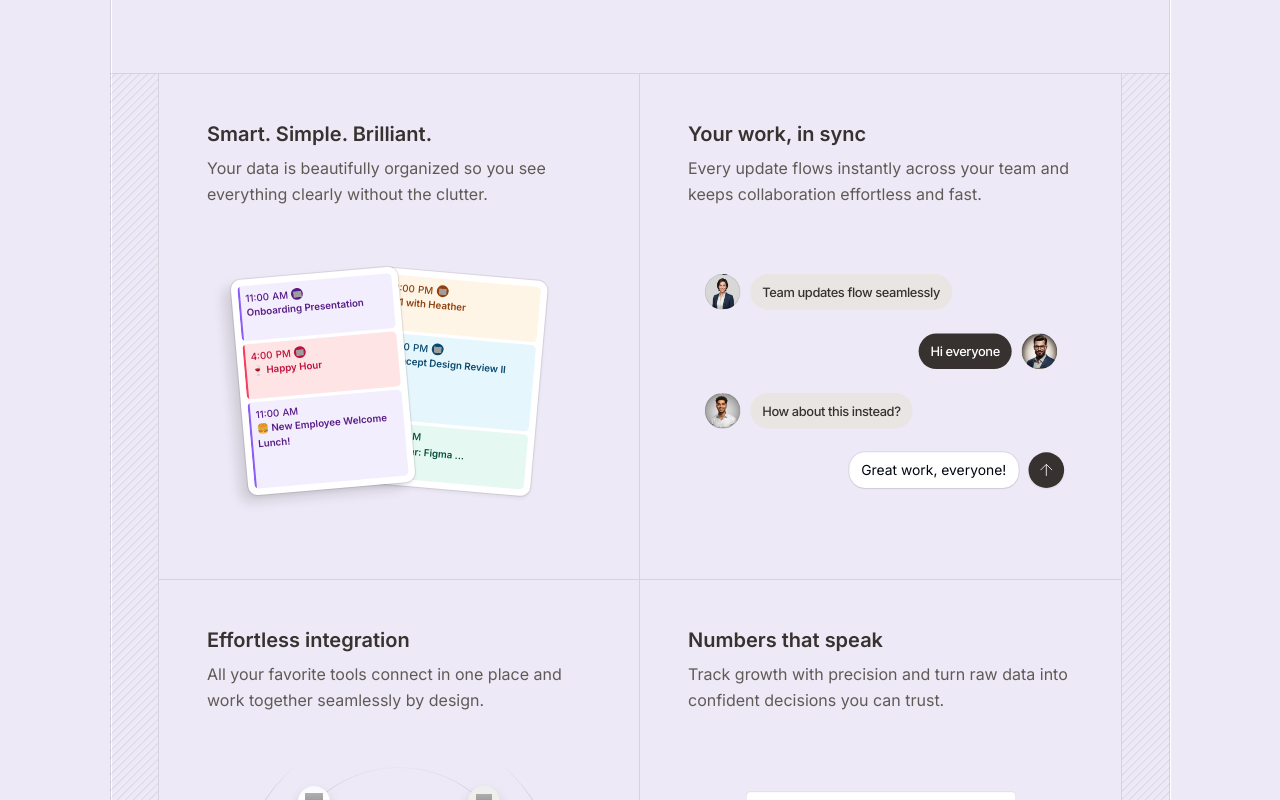
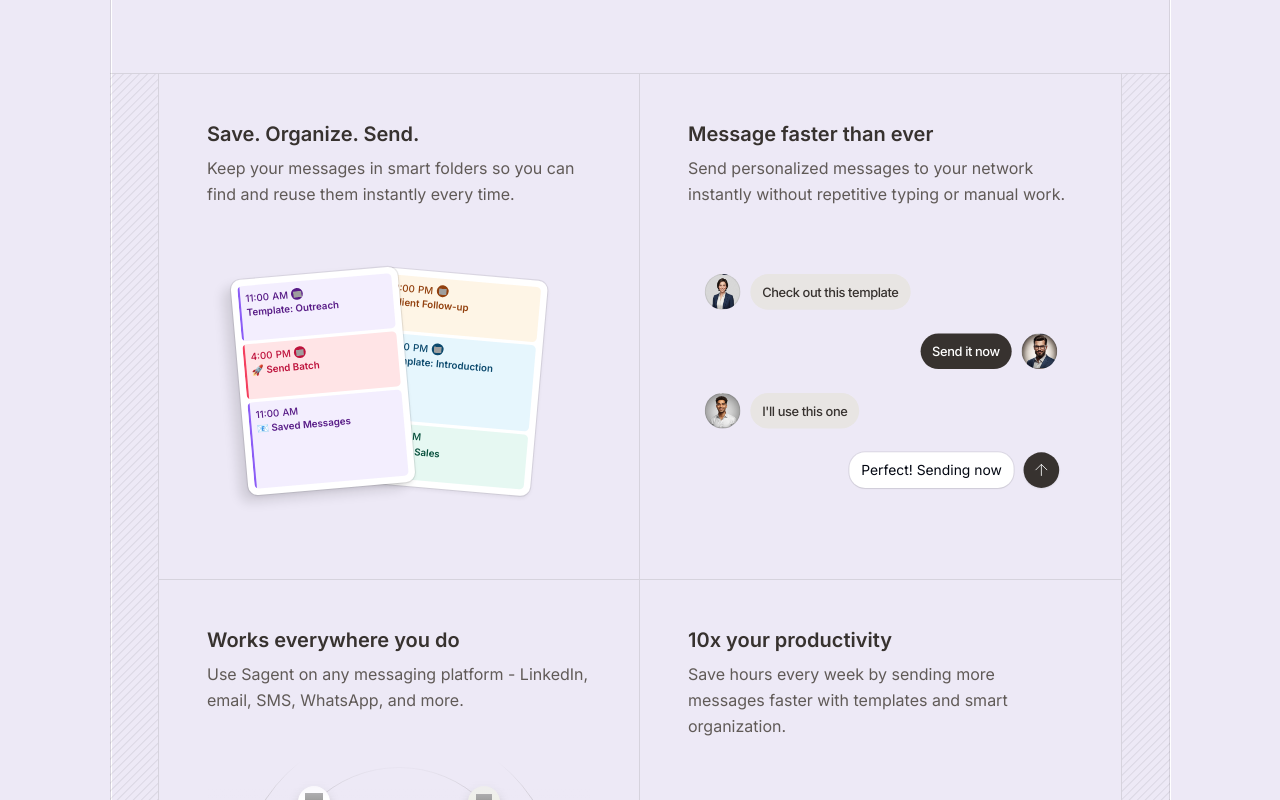
Before and after one commit to itskibetbrian/sagent-website, a Next.js app: page / in a window 1280 px wide. Shown: the part 1780-2580 px from the top of the page. Built offline with nearby package versions, Linux system fonts and the light colour scheme; grey boxes are pictures that could not be loaded.

Commit message:
update text to match Sagent messaging app concept
Co-authored-by: Dunny <78326654+itskibetbrian@users.noreply.github.com>

```diff
--- a/components/effortless-integration-updated.tsx
+++ b/components/effortless-integration-updated.tsx
@@ -127,7 +127,7 @@ const EffortlessIntegration: React.FC<EffortlessIntegrationProps> = ({ width = 4
             color: "#ffffff",
           }}
         >
-          b
+          S
         </div>
 
         {/* GitHub - 180° (left) */}
--- a/components/landing-page.tsx
+++ b/components/landing-page.tsx
@@ -268,10 +268,10 @@ export default function LandingPage() {
                   <div className="border-b border-r-0 md:border-r border-[rgba(55,50,47,0.12)] p-4 sm:p-6 md:p-8 lg:p-12 flex flex-col justify-start items-start gap-4 sm:gap-6">
                     <div className="flex flex-col gap-2">
                       <h3 className="text-[#37322F] text-lg sm:text-xl font-semibold leading-tight font-sans">
-                        Smart. Simple. Brilliant.
+                        Save. Organize. Send.
                       </h3>
                       <p className="text-[#605A57] text-sm md:text-base font-normal leading-relaxed font-sans">
-                        Your data is beautifully organized so you see everything clearly without the clutter.
+                        Keep your messages in smart folders so you can find and reuse them instantly every time.
                       </p>
                     </div>
                     <div className="w-full h-[200px] sm:h-[250px] md:h-[300px] rounded-lg flex items-center justify-center overflow-hidden">
@@ -288,10 +288,10 @@ export default function LandingPage() {
                   <div className="border-b border-[rgba(55,50,47,0.12)] p-4 sm:p-6 md:p-8 lg:p-12 flex flex-col justify-start items-start gap-4 sm:gap-6">
                     <div className="flex flex-col gap-2">
                       <h3 className="text-[#37322F] font-semibold leading-tight font-sans text-lg sm:text-xl">
-                        Your work, in sync
+                        Message faster than ever
                       </h3>
                       <p className="text-[#605A57] text-sm md:text-base font-normal leading-relaxed font-sans">
-                        Every update flows instantly across your team and keeps collaboration effortless and fast.
+                        Send personalized messages to your network instantly without repetitive typing or manual work.
                       </p>
                     </div>
                     <div className="w-full h-[200px] sm:h-[250px] md:h-[300px] rounded-lg flex overflow-hidden text-right items-center justify-center">
@@ -308,10 +308,10 @@ export default function LandingPage() {
                   <div className="border-r-0 md:border-r border-[rgba(55,50,47,0.12)] p-4 sm:p-6 md:p-8 lg:p-12 flex flex-col justify-start items-start gap-4 sm:gap-6 bg-transparent">
                     <div className="flex flex-col gap-2">
                       <h3 className="text-[#37322F] text-lg sm:text-xl font-semibold leading-tight font-sans">
-                        Effortless integration
+                        Works everywhere you do
                       </h3>
                       <p className="text-[#605A57] text-sm md:text-base font-normal leading-relaxed font-sans">
-                        All your favorite tools connect in one place and work together seamlessly by design.
+                        Use Sagent on any messaging platform - LinkedIn, email, SMS, WhatsApp, and more.
                       </p>
                     </div>
                     <div className="w-full h-[200px] sm:h-[250px] md:h-[300px] rounded-lg flex overflow-hidden justify-center items-center relative bg-transparent">
@@ -327,10 +327,10 @@ export default function LandingPage() {
                   <div className="p-4 sm:p-6 md:p-8 lg:p-12 flex flex-col justify-start items-start gap-4 sm:gap-6">
                     <div className="flex flex-col gap-2">
                       <h3 className="text-[#37322F] text-lg sm:text-xl font-semibold leading-tight font-sans">
-                        Numbers that speak
+                        10x your productivity
                       </h3>
                       <p className="text-[#605A57] text-sm md:text-base font-normal leading-relaxed font-sans">
-                        Track growth with precision and turn raw data into confident decisions you can trust.
+                        Save hours every week by sending more messages faster with templates and smart organization.
                       </p>
                     </div>
                     <div className="w-full h-[200px] sm:h-[250px] md:h-[300px] rounded-lg flex overflow-hidden items-center justify-center relative">
--- a/components/smart-simple-brilliant.tsx
+++ b/components/smart-simple-brilliant.tsx
@@ -119,7 +119,7 @@ const SmartSimpleBrilliant: React.FC<SmartSimpleBrilliantProps> = ({
                     </div>
                   </div>
                   <div style={{ fontFamily: "Inter, sans-serif", fontWeight: 600, fontSize: "9px", color: "#92400E" }}>
-                    1:1 with Heather
+                    Client Follow-up
                   </div>
                 </div>
               </div>
@@ -160,7 +160,7 @@ const SmartSimpleBrilliant: React.FC<SmartSimpleBrilliantProps> = ({
                     </div>
                   </div>
                   <div style={{ fontFamily: "Inter, sans-serif", fontWeight: 600, fontSize: "9px", color: "#0C4A6E" }}>
-                    Concept Design Review II
+                    Template: Introduction
                   </div>
                 </div>
               </div>
@@ -192,7 +192,7 @@ const SmartSimpleBrilliant: React.FC<SmartSimpleBrilliantProps> = ({
                     </span>
                   </div>
                   <div style={{ fontFamily: "Inter, sans-serif", fontWeight: 600, fontSize: "9px", color: "#064E3B" }}>
-                    Webinar: Figma ...
+                    Folder: Sales
                   </div>
                 </div>
               </div>
@@ -248,7 +248,7 @@ const SmartSimpleBrilliant: React.FC<SmartSimpleBrilliantProps> = ({
                     </div>
                   </div>
                   <div style={{ fontFamily: "Inter, sans-serif", fontWeight: 600, fontSize: "9px", color: "#581C87" }}>
-                    Onboarding Presentation
+                    Template: Outreach
                   </div>
                 </div>
               </div>
@@ -289,7 +289,7 @@ const SmartSimpleBrilliant: React.FC<SmartSimpleBrilliantProps> = ({
                     </div>
                   </div>
                   <div style={{ fontFamily: "Inter, sans-serif", fontWeight: 600, fontSize: "9px", color: "#BE123C" }}>
-                    🍷 Happy Hour
+                    🚀 Send Batch
                   </div>
                 </div>
               </div>
@@ -321,7 +321,7 @@ const SmartSimpleBrilliant: React.FC<SmartSimpleBrilliantProps> = ({
                     </span>
                   </div>
                   <div style={{ fontFamily: "Inter, sans-serif", fontWeight: 600, fontSize: "9px", color: "#581C87" }}>
-                    🍔 New Employee Welcome Lunch!
+                    📧 Saved Messages
                   </div>
                 </div>
               </div>
--- a/components/your-work-in-sync.tsx
+++ b/components/your-work-in-sync.tsx
@@ -130,7 +130,7 @@ const YourWorkInSync: React.FC<YourWorkInSyncProps> = ({
                   whiteSpace: "nowrap",
                 }}
               >
-                Team updates flow seamlessly
+                Check out this template
               </span>
             </div>
           </div>
@@ -170,7 +170,7 @@ const YourWorkInSync: React.FC<YourWorkInSyncProps> = ({
                   whiteSpace: "nowrap",
                 }}
               >
-                Hi everyone
+                Send it now
               </span>
             </div>
             {/* Avatar */}
@@ -237,7 +237,7 @@ const YourWorkInSync: React.FC<YourWorkInSyncProps> = ({
                   whiteSpace: "nowrap",
                 }}
               >
-                How about this instead?
+                I&apos;ll use this one
               </span>
             </div>
           </div>
@@ -278,7 +278,7 @@ const YourWorkInSync: React.FC<YourWorkInSyncProps> = ({
                   whiteSpace: "nowrap",
                 }}
               >
-                Great work, everyone!
+                Perfect! Sending now
               </span>
             </div>
             {/* Send button */}
```
